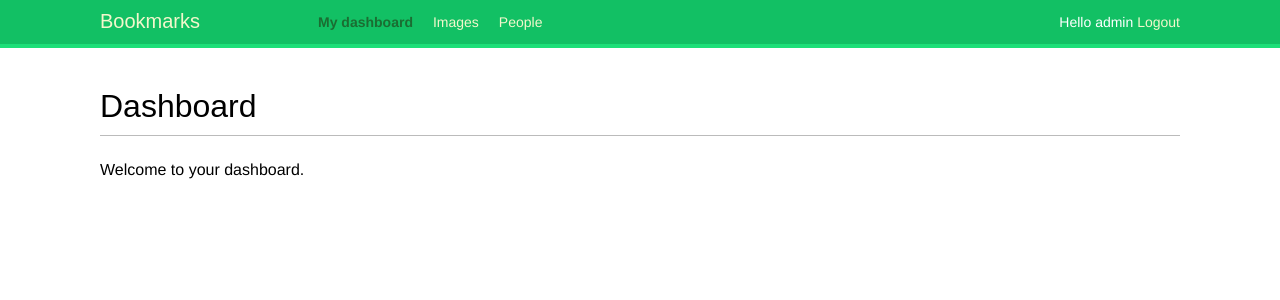
After one commit to huynguyen314/django4, a Django app: page /account/ in a window 1280 px wide. The commit adds this page. Shown: the top 300 px of the page. Run offline with Django 4.2, Linux system fonts and the light colour scheme; a user stored in the database is signed in; some web fonts are replaced.

Commit message:
Use Django authentication views

```diff
--- /dev/null
+++ b/bookmarks/account/templates/account/dashboard.html
@@ -0,0 +1,8 @@
+{% extends "base.html" %}
+
+{% block title %}Dashboard{% endblock %}
+
+{% block content %}
+    <h1>Dashboard</h1>
+    <p>Welcome to your dashboard.</p>
+{% endblock %}
--- a/bookmarks/account/templates/base.html
+++ b/bookmarks/account/templates/base.html
@@ -8,6 +8,27 @@
     <body>
         <div id="header">
             <span class="logo">Bookmarks</span>
+            {% if request.user.is_authenticated %}
+                <ul class="menu">
+                    <li {% if section == "dashboard" %}class="selected"{% endif %}>
+                        <a href="{% url "dashboard" %}">My dashboard</a>
+                    </li>
+                    <li {% if section == "images" %}class="selected"{% endif %}>
+                        <a href="#">Images</a>
+                    </li>
+                    <li {% if section == "people" %}class="selected"{% endif %}>
+                        <a href="#">People</a>
+                    </li>
+                </ul>
+            {% endif %}
+            <span class="user">
+                {% if request.user.is_authenticated %}
+                    Hello {{ request.user.first_name|default:request.user.username }}
+                    <a href="{% url "logout" %}">Logout</a>
+                {% else %}
+                    <a href="{% url "login" %}">Log-in</a>
+                {% endif %}
+            </span>
         </div>
         <div id="content">
             {% block content %}
--- a/bookmarks/account/urls.py
+++ b/bookmarks/account/urls.py
@@ -1,6 +1,12 @@
 from django.urls import path
+from django.contrib.auth import views as auth_views
 from . import views
 
 urlpatterns = [
-    path('login/', views.user_login, name='login'),
+    # previous login url
+    # path('login/', views.user_login, name='login'),
+    # login / logout urls
+    path('login/', auth_views.LoginView.as_view(), name='login'),
+    path('logout/', auth_views.LogoutView.as_view(), name='logout'),
+    path('', views.dashboard, name='dashboard'),
 ]
--- a/bookmarks/account/views.py
+++ b/bookmarks/account/views.py
@@ -2,6 +2,7 @@ from django.http import HttpResponse
 from django.shortcuts import render
 from django.contrib.auth import authenticate, login
 from .forms import LoginForm
+from django.contrib.auth.decorators import login_required
 
 # Create your views here.
 def user_login(request):
@@ -23,3 +24,9 @@ def user_login(request):
     else:
         form = LoginForm()
     return render(request, 'account/login.html', {'form': form})
+
+@login_required
+def dashboard(request):
+    return render(request,
+                  'account/dashboard.html',
+                  {'section': 'dashboard'})
--- a/bookmarks/bookmarks/settings.py
+++ b/bookmarks/bookmarks/settings.py
@@ -122,3 +122,7 @@ STATIC_URL = 'static/'
 # https://docs.djangoproject.com/en/4.1/ref/settings/#default-auto-field
 
 DEFAULT_AUTO_FIELD = 'django.db.models.BigAutoField'
+
+LOGIN_REDIRECT_URL = 'dashboard'
+LOGIN_URL = 'login'
+LOGOUT_URL = 'logout'
```
Also changed, not shown: bookmarks/account/templates/registration/logged_out.html (added, +11 -0 lines), bookmarks/account/templates/registration/login.html (added, +23 -0 lines), bookmarks/db.sqlite3.
